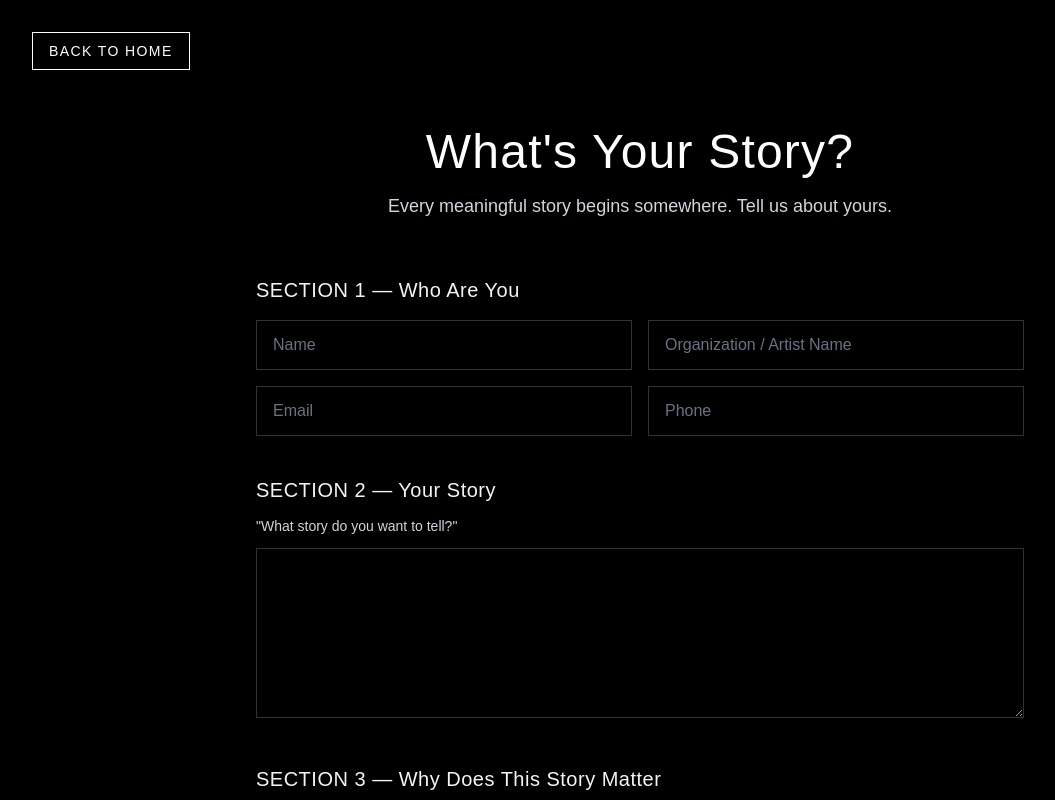
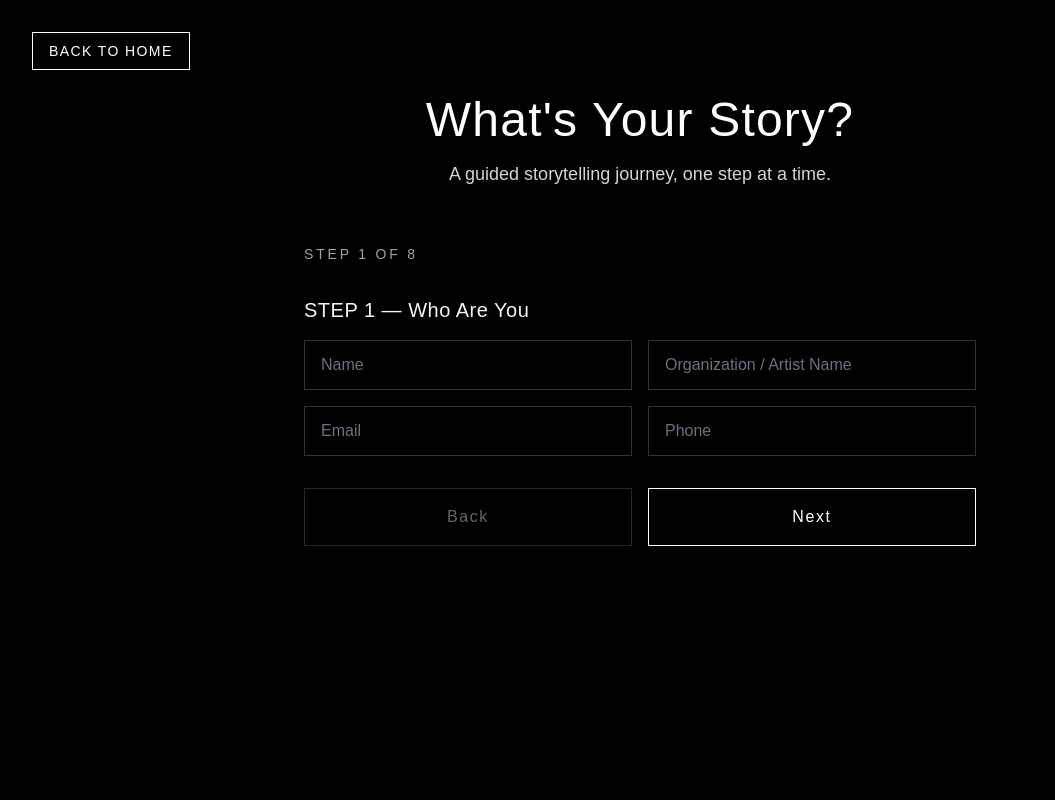
Before and after one commit to martinez-frank/joel-zamar-site, a Next.js app: page /story in a window 1280 px wide. Shown: the top 800 px of the page, without its empty margins (0-1055 px from the left). Built offline with nearby package versions, Linux system fonts and the light colour scheme.

Commit message:
Transform story page into multi-step funnel

```diff
--- a/app/story/page.tsx
+++ b/app/story/page.tsx
@@ -1,73 +1,109 @@
+"use client";
+
 import Link from "next/link";
+import { ChangeEvent, FormEvent, useState } from "react";
 
 export default function StoryPage() {
-  return (
-    <main className="relative min-h-screen bg-black px-6 py-24 text-white md:py-32">
-      <Link
-        href="/"
-        className="absolute top-8 left-8 border border-white px-4 py-2 text-sm tracking-widest hover:bg-white hover:text-black transition"
-      >
-        BACK TO HOME
-      </Link>
-      <div className="mx-auto max-w-3xl">
-        <div className="text-center">
-          <h1 className="text-4xl font-light tracking-wide md:text-5xl">What&apos;s Your Story?</h1>
-          <p className="mt-4 text-lg text-gray-300">
-            Every meaningful story begins somewhere. Tell us about yours.
-          </p>
-        </div>
+  const [step, setStep] = useState(1);
+  const [submitted, setSubmitted] = useState(false);
+  const [formData, setFormData] = useState({
+    name: "",
+    organization: "",
+    email: "",
+    phone: "",
+    story: "",
+    impact: "",
+    projectType: "",
+    usage: "",
+    budget: "",
+    timeline: "",
+  });
 
-        <form className="mx-auto mt-14 space-y-10">
-          <section className="space-y-4 text-left">
-            <h2 className="text-xl font-light tracking-wide text-gray-100">SECTION 1 — Who Are You</h2>
-            <div className="grid gap-4 md:grid-cols-2">
+  const inputStyles =
+    "w-full border border-white/20 bg-black/40 px-4 py-3 text-white placeholder:text-gray-500 focus:border-white focus:outline-none";
+
+  const handleChange = (
+    event: ChangeEvent<HTMLInputElement | HTMLTextAreaElement | HTMLSelectElement>
+  ) => {
+    const { name, value } = event.target;
+    setFormData((prev) => ({ ...prev, [name]: value }));
+  };
+
+  const goNext = () => setStep((prev) => prev + 1);
+  const goBack = () => setStep((prev) => prev - 1);
+
+  const handleSubmit = (event: FormEvent<HTMLFormElement>) => {
+    event.preventDefault();
+    setSubmitted(true);
+  };
+
+  const renderStep = () => {
+    switch (step) {
+      case 1:
+        return (
+          <section className="space-y-4 text-left transition-opacity duration-300">
+            <h2 className="text-xl font-light tracking-wide text-gray-100">STEP 1 — Who Are You</h2>
+            <div className="grid grid-cols-1 gap-4 md:grid-cols-2">
               <input
                 required
                 type="text"
                 name="name"
+                value={formData.name}
+                onChange={handleChange}
                 placeholder="Name"
-                className="w-full border border-white/20 bg-black/40 px-4 py-3 text-white placeholder:text-gray-500 focus:border-white focus:outline-none"
+                className={inputStyles}
               />
               <input
                 type="text"
                 name="organization"
+                value={formData.organization}
+                onChange={handleChange}
                 placeholder="Organization / Artist Name"
-                className="w-full border border-white/20 bg-black/40 px-4 py-3 text-white placeholder:text-gray-500 focus:border-white focus:outline-none"
+                className={inputStyles}
               />
               <input
                 required
                 type="email"
                 name="email"
+                value={formData.email}
+                onChange={handleChange}
                 placeholder="Email"
-                className="w-full border border-white/20 bg-black/40 px-4 py-3 text-white placeholder:text-gray-500 focus:border-white focus:outline-none"
+                className={inputStyles}
               />
               <input
                 type="tel"
                 name="phone"
+                value={formData.phone}
+                onChange={handleChange}
                 placeholder="Phone"
-                className="w-full border border-white/20 bg-black/40 px-4 py-3 text-white placeholder:text-gray-500 focus:border-white focus:outline-none"
+                className={inputStyles}
               />
             </div>
           </section>
-
-          <section className="space-y-3 text-left">
-            <h2 className="text-xl font-light tracking-wide text-gray-100">SECTION 2 — Your Story</h2>
+        );
+      case 2:
+        return (
+          <section className="space-y-3 text-left transition-opacity duration-300">
+            <h2 className="text-xl font-light tracking-wide text-gray-100">STEP 2 — Your Story</h2>
             <label className="block text-sm text-gray-300" htmlFor="storyPrompt">
               &quot;What story do you want to tell?&quot;
             </label>
+            <p className="text-sm text-gray-400">Personal journey · Nonprofit mission · Music story · Documentary · Brand story</p>
             <textarea
               id="storyPrompt"
               required
               name="story"
+              value={formData.story}
+              onChange={handleChange}
               rows={6}
-              className="w-full resize-y border border-white/20 bg-black/40 px-4 py-3 text-white placeholder:text-gray-500 focus:border-white focus:outline-none"
+              className={inputStyles}
             />
           </section>
-
-          <section className="space-y-3 text-left">
-            <h2 className="text-xl font-light tracking-wide text-gray-100">
-              SECTION 3 — Why Does This Story Matter
-            </h2>
+        );
+      case 3:
+        return (
+          <section className="space-y-3 text-left transition-opacity duration-300">
+            <h2 className="text-xl font-light tracking-wide text-gray-100">STEP 3 — Why Does This Story Matter</h2>
             <label className="block text-sm text-gray-300" htmlFor="impactPrompt">
               &quot;What impact do you hope your story has on others?&quot;
             </label>
@@ -75,18 +111,183 @@ export default function StoryPage() {
               id="impactPrompt"
               required
               name="impact"
-              rows={5}
-              className="w-full resize-y border border-white/20 bg-black/40 px-4 py-3 text-white placeholder:text-gray-500 focus:border-white focus:outline-none"
+              value={formData.impact}
+              onChange={handleChange}
+              rows={6}
+              className={inputStyles}
             />
           </section>
+        );
+      case 4:
+        return (
+          <section className="space-y-3 text-left transition-opacity duration-300">
+            <h2 className="text-xl font-light tracking-wide text-gray-100">STEP 4 — Project Type</h2>
+            <select
+              required
+              name="projectType"
+              value={formData.projectType}
+              onChange={handleChange}
+              className={inputStyles}
+            >
+              <option value="" className="bg-black text-gray-500">
+                Select a project type
+              </option>
+              <option value="Music Video" className="bg-black">
+                Music Video
+              </option>
+              <option value="Short Story Film" className="bg-black">
+                Short Story Film
+              </option>
+              <option value="Nonprofit Story" className="bg-black">
+                Nonprofit Story
+              </option>
+              <option value="Artist Feature" className="bg-black">
+                Artist Feature
+              </option>
+              <option value="Event Coverage" className="bg-black">
+                Event Coverage
+              </option>
+            </select>
+          </section>
+        );
+      case 5:
+        return (
+          <section className="space-y-3 text-left transition-opacity duration-300">
+            <h2 className="text-xl font-light tracking-wide text-gray-100">STEP 5 — Where Will This Be Used</h2>
+            <select required name="usage" value={formData.usage} onChange={handleChange} className={inputStyles}>
+              <option value="" className="bg-black text-gray-500">
+                Select usage
+              </option>
+              <option value="Social Media" className="bg-black">
+                Social Media
+              </option>
+              <option value="Film Festival" className="bg-black">
+                Film Festival
+              </option>
+              <option value="Nonprofit Campaign" className="bg-black">
+                Nonprofit Campaign
+              </option>
+              <option value="YouTube" className="bg-black">
+                YouTube
+              </option>
+              <option value="Church / Ministry" className="bg-black">
+                Church / Ministry
+              </option>
+              <option value="Brand Marketing" className="bg-black">
+                Brand Marketing
+              </option>
+            </select>
+          </section>
+        );
+      case 6:
+        return (
+          <section className="space-y-3 text-left transition-opacity duration-300">
+            <h2 className="text-xl font-light tracking-wide text-gray-100">STEP 6 — Budget Range</h2>
+            <select required name="budget" value={formData.budget} onChange={handleChange} className={inputStyles}>
+              <option value="" className="bg-black text-gray-500">
+                Select a budget range
+              </option>
+              <option value="Under $2k" className="bg-black">
+                Under $2k
+              </option>
+              <option value="$2k–$5k" className="bg-black">
+                $2k–$5k
+              </option>
+              <option value="$5k–$10k" className="bg-black">
+                $5k–$10k
+              </option>
+              <option value="$10k+" className="bg-black">
+                $10k+
+              </option>
+            </select>
+          </section>
+        );
+      case 7:
+        return (
+          <section className="space-y-3 text-left transition-opacity duration-300">
+            <h2 className="text-xl font-light tracking-wide text-gray-100">STEP 7 — Timeline</h2>
+            <select required name="timeline" value={formData.timeline} onChange={handleChange} className={inputStyles}>
+              <option value="" className="bg-black text-gray-500">
+                Select timeline
+              </option>
+              <option value="ASAP" className="bg-black">
+                ASAP
+              </option>
+              <option value="1–3 months" className="bg-black">
+                1–3 months
+              </option>
+              <option value="3–6 months" className="bg-black">
+                3–6 months
+              </option>
+            </select>
+          </section>
+        );
+      case 8:
+        return (
+          <section className="space-y-6 text-left transition-opacity duration-300">
+            <h2 className="text-xl font-light tracking-wide text-gray-100">STEP 8 — Submit</h2>
+            <button
+              type="submit"
+              className="w-full border border-white py-4 tracking-widest transition hover:bg-white hover:text-black"
+            >
+              Submit Your Story
+            </button>
+          </section>
+        );
+      default:
+        return null;
+    }
+  };
 
-          <button
-            type="submit"
-            className="w-full border border-white px-6 py-3 text-center tracking-widest transition hover:bg-white hover:text-black"
-          >
-            SUBMIT YOUR STORY
-          </button>
-        </form>
+  return (
+    <main className="relative min-h-screen bg-black px-6 py-24 text-white">
+      <Link
+        href="/"
+        className="absolute top-8 left-8 border border-white px-4 py-2 text-sm tracking-widest hover:bg-white hover:text-black transition"
+      >
+        BACK TO HOME
+      </Link>
+
+      <div className="mx-auto max-w-2xl">
+        <div className="text-center">
+          <h1 className="text-4xl font-light tracking-wide md:text-5xl">What&apos;s Your Story?</h1>
+          <p className="mt-4 text-lg text-gray-300">A guided storytelling journey, one step at a time.</p>
+        </div>
+
+        {submitted ? (
+          <div className="mt-14 space-y-4 text-center transition-opacity duration-300">
+            <h2 className="text-3xl font-light tracking-wide">Thank you for sharing your story.</h2>
+            <p className="text-gray-300">
+              Joel or a member of the team will review your submission and reach out to explore how we can bring
+              your story to life.
+            </p>
+          </div>
+        ) : (
+          <form className="mx-auto mt-14 space-y-8" onSubmit={handleSubmit}>
+            <p className="text-sm tracking-[0.2em] text-gray-400">STEP {step} OF 8</p>
+            {renderStep()}
+
+            {step < 8 && (
+              <div className="flex gap-4">
+                <button
+                  type="button"
+                  onClick={goBack}
+                  disabled={step === 1}
+                  className="w-full border border-white/40 py-4 tracking-widest transition hover:border-white disabled:cursor-not-allowed disabled:opacity-40"
+                >
+                  Back
+                </button>
+                <button
+                  type="button"
+                  onClick={goNext}
+                  className="w-full border border-white py-4 tracking-widest transition hover:bg-white hover:text-black"
+                >
+                  Next
+                </button>
+              </div>
+            )}
+          </form>
+        )}
       </div>
     </main>
   );
```
